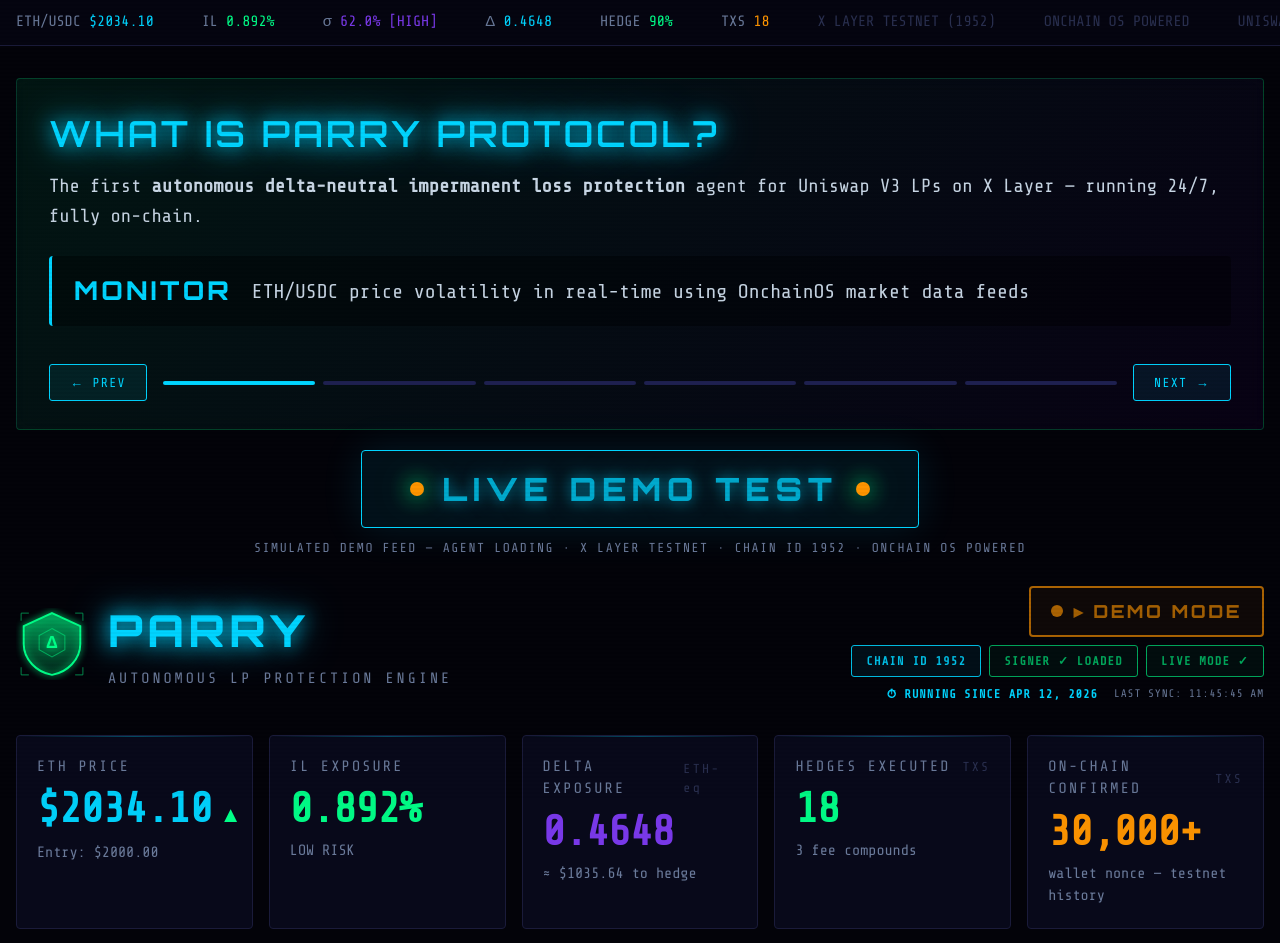
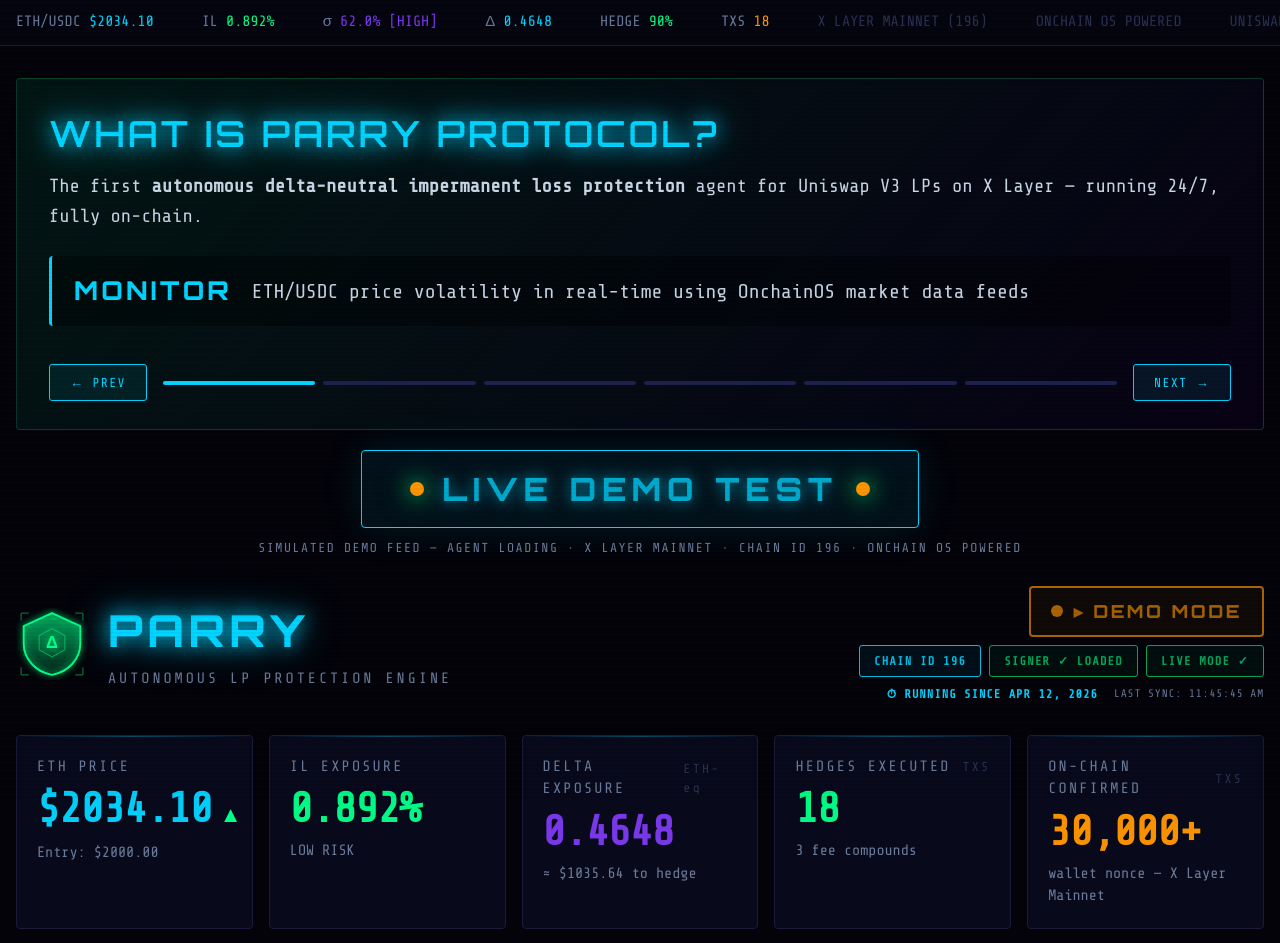
Before and after one commit to Gideon145/parry-protocol, a Next.js app in the folder frontend/: page / in a window 1280 px wide. Shown: the top 943 px of the page. Built offline with nearby package versions, Linux system fonts and the light colour scheme; no server answers.

Commit message:
fix: replace all TESTNET/1952 refs with MAINNET/196 in frontend

```diff
--- a/frontend/app/page.tsx
+++ b/frontend/app/page.tsx
@@ -50,7 +50,7 @@
   { keyword: "COMPUTE", text: "Delta exposure using exact Uniswap V3 math: ΔV/ΔS = L/√S − L/√Pb", color: "var(--purple)" },
   { keyword: "HEDGE", text: "LP positions autonomously via ETH→USDC swaps executed on OKX DEX", color: "var(--green)" },
   { keyword: "COLLECT", text: "Trading fees continuously and reinvest them back into the LP (earn-on-earn)", color: "var(--green)" },
-  { keyword: "RECORD", text: "Every transaction permanently on X Layer Testnet — 100% verifiable on-chain", color: "var(--amber)" },
+  { keyword: "RECORD", text: "Every transaction permanently on X Layer Mainnet — 100% verifiable on-chain", color: "var(--amber)" },
   { keyword: "PROTECT", text: "LPs with IL insurance certificates issued by the ParryVault.sol smart contract", color: "var(--cyan)" },
 ];
 
@@ -232,7 +232,7 @@
       label: "ON-CHAIN HEDGES EXECUTED",
       value: `${status.totalHedgesTx} TRANSACTIONS`,
       why: "WHY IT MATTERS",
-      detail: "Every hedge transaction is broadcast to X Layer Testnet and permanently recorded. This creates an immutable audit trail — verifiable by anyone on OKLink explorer.",
+      detail: "Every hedge transaction is broadcast to X Layer Mainnet and permanently recorded. This creates an immutable audit trail — verifiable by anyone on OKLink explorer.",
       advantage: "100% transparent. Unlike off-chain bots, every Parry action is on-chain and provable.",
     },
     {
@@ -306,7 +306,7 @@
             </span>
           </span>
           <span style={{ color: "var(--text-faint)" }}>
-            X LAYER TESTNET (1952)
+            X LAYER MAINNET (196)
           </span>
           <span style={{ color: "var(--text-faint)" }}>ONCHAIN OS POWERED</span>
           <span style={{ color: "var(--text-faint)" }}>
@@ -481,7 +481,7 @@
             />
           </div>
           <div style={{ fontSize: 13, color: "var(--text-dim)", marginTop: 10, letterSpacing: "0.12em" }}>
-            {connected ? "LIVE AGENT FEED CONNECTED" : "SIMULATED DEMO FEED — AGENT LOADING"} · X LAYER TESTNET · CHAIN ID 1952 · ONCHAIN OS POWERED
+            {connected ? "LIVE AGENT FEED CONNECTED" : "SIMULATED DEMO FEED — AGENT LOADING"} · X LAYER MAINNET · CHAIN ID 196 · ONCHAIN OS POWERED
           </div>
         </div>
 
@@ -577,7 +577,7 @@
                   letterSpacing: "0.1em",
                 }}
               >
-                CHAIN ID {status.chainId ?? 1952}
+                CHAIN ID {status.chainId ?? 196}
               </div>
 
               {/* SIGNER */}
@@ -694,10 +694,10 @@
           <MetricCard
             label="ON-CHAIN CONFIRMED"
             value={status.onChainTxCount && status.onChainTxCount > 0 ? `${status.onChainTxCount.toLocaleString()}` : "30,000+"}
-            subvalue="wallet nonce — testnet history"
+            subvalue="wallet nonce — X Layer Mainnet"
             color="var(--amber)"
             unit="TXS"
-            tooltip="Lifetime confirmed transactions from the Agentic Wallet on X Layer Testnet (Chain 1952). Verifiable on OKLink."
+            tooltip="Lifetime confirmed transactions from the Agentic Wallet on X Layer Mainnet (Chain 196). Verifiable on OKLink."
           />
           <MetricCard
             label="MAINNET TXS (LIVE)"
@@ -1040,7 +1040,7 @@
           </div>
           <div style={{ fontSize: 13, color: "var(--text-dim)", marginBottom: 18, lineHeight: 1.6 }}>
             Click to activate a simulated IL protection policy via the x402 micropayment protocol.
-            In production, this requires an OnchainOS <code style={{ color: "var(--cyan)", background: "rgba(0,212,255,0.08)", padding: "1px 5px", borderRadius: 2 }}>okx-x402-payment</code> skill signature paying in OKB on X Layer (Chain ID 1952).
+            In production, this requires an OnchainOS <code style={{ color: "var(--cyan)", background: "rgba(0,212,255,0.08)", padding: "1px 5px", borderRadius: 2 }}>okx-x402-payment</code> skill signature paying in OKB on X Layer (Chain ID 196).
           </div>
           <div style={{ display: "flex", gap: 12, alignItems: "center", flexWrap: "wrap", marginBottom: 18 }}>
             <button
@@ -1313,7 +1313,7 @@
               letterSpacing: "0.15em",
             }}
           >
-            OKX BUILD-X HACKATHON · X LAYER TESTNET · ONCHAIN OS · UNISWAP V3 · EIP-712
+            OKX BUILD-X HACKATHON · X LAYER MAINNET · ONCHAIN OS · UNISWAP V3 · EIP-712
           </div>
         </footer>
       </div>
```
